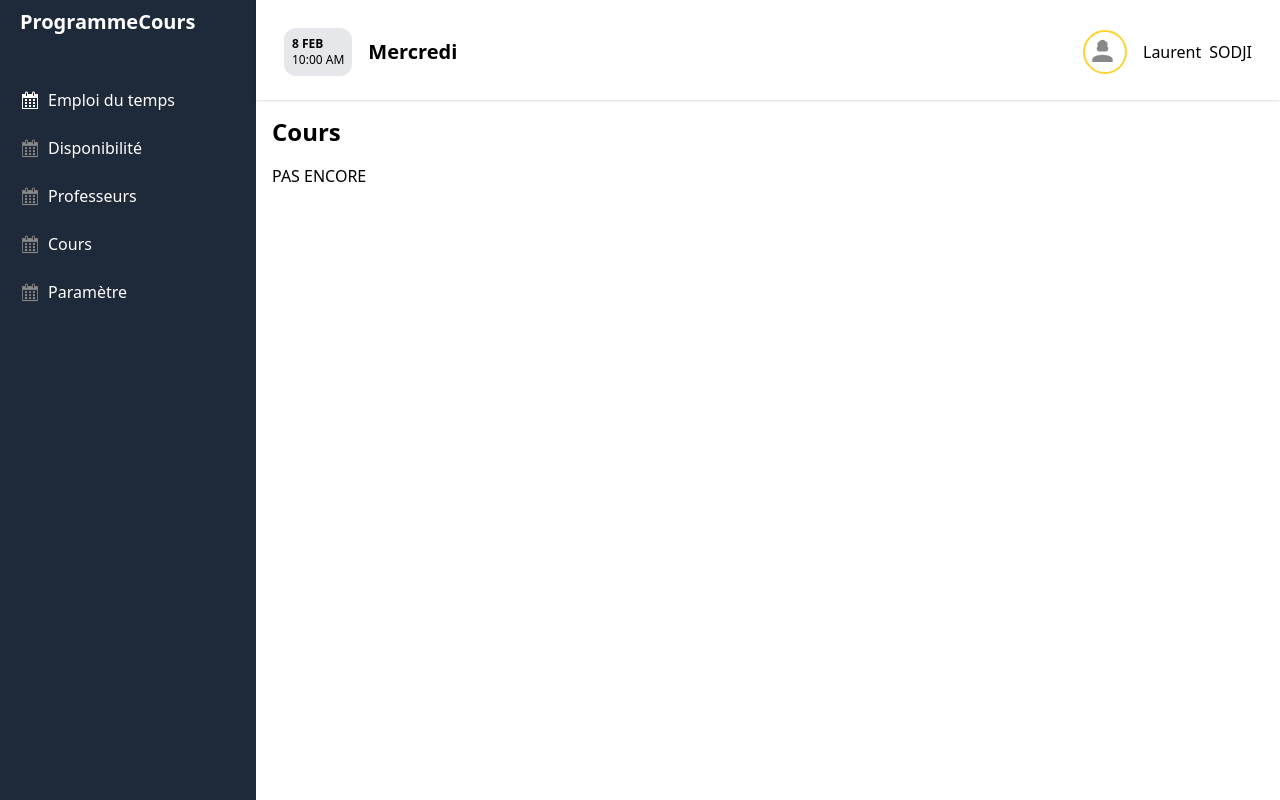
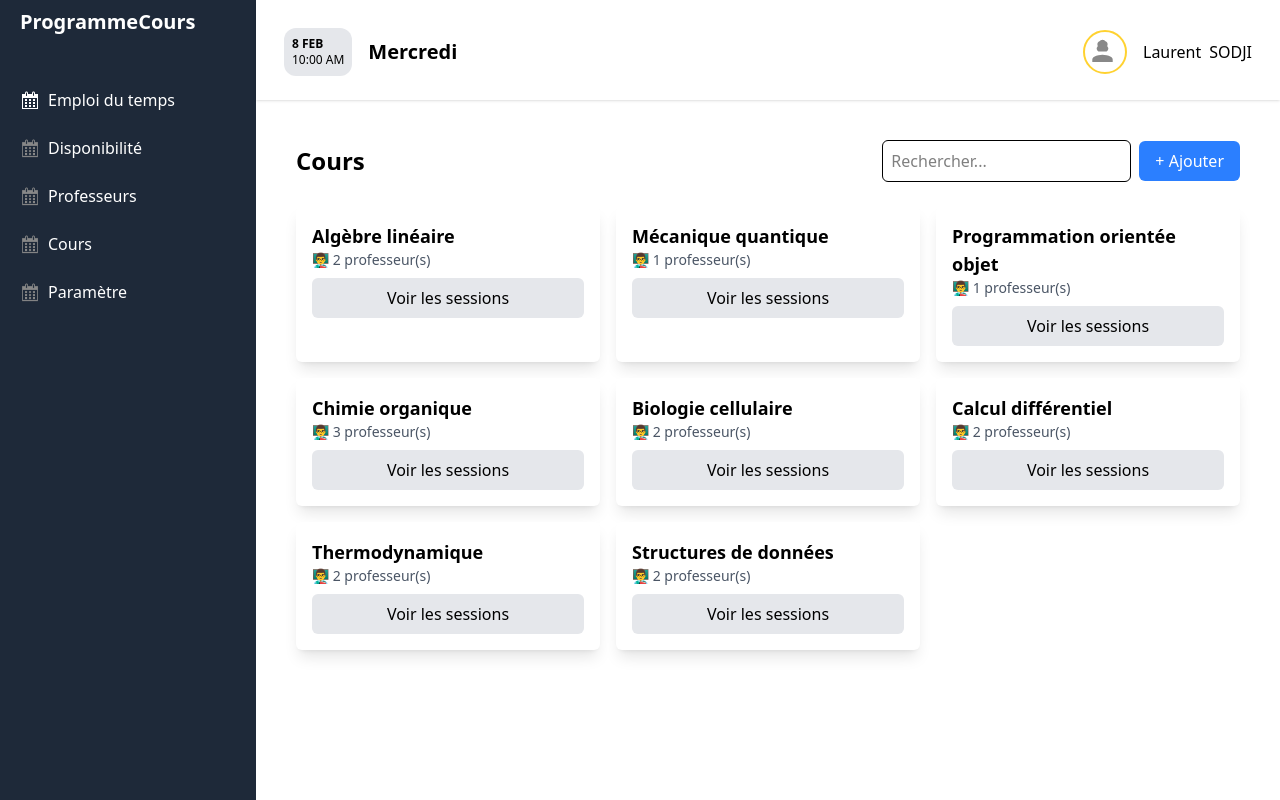
Before and after one commit to Beunador10/GestionProgrammeCours, a Vue app: page /cours in a window 1280 px wide. Built offline with nearby package versions, Linux system fonts and the light colour scheme.

Commit message:
Page Cours

```diff
--- a/src/components/AuthForm.vue
+++ b/src/components/AuthForm.vue
@@ -50,6 +50,7 @@ export default {
       sexe: "",
       email: "",
       password: "",
+      confirmPassword: '',
     },
     errors: {}, // Erreurs spécifiques par champ
   };
@@ -108,7 +109,7 @@ export default {
     this.validateEmail();
     this.validatePassword();
 
-      // 🔴 Vérifier s'il y a des erreurs en fonction du type de formulaire
+    // Vérifier s'il y a des erreurs en fonction du type de formulaire
     if (this.isRegister) {
       // Si on est en mode inscription, on vérifie toutes les erreurs
       for (let key in this.errors) {
@@ -122,7 +123,6 @@ export default {
         isValid = false;
       }
     }
-
 
     // 🔴 Ajoute cette ligne pour voir les erreurs dans la console
     console.log("Erreurs de validation :", this.errors)
--- /dev/null
+++ b/src/components/CoursForm.vue
@@ -0,0 +1,31 @@
+<template>
+  <div class="fixed inset-0 flex items-center justify-center bg-black bg-opacity-50">
+    <div class="bg-white p-6 rounded-md w-96 shadow-lg">
+      <h2 class="text-xl font-bold mb-4">Ajouter un cours</h2>
+      <input type="text" v-model="course.name" placeholder="Nom du cours" class="border p-2 w-full rounded-md mb-3" />
+      <input type="number" v-model="course.professors" placeholder="Nombre de professeurs" class="border p-2 w-full rounded-md mb-3" />
+      <div class="flex justify-end space-x-2">
+        <button @click="$emit('close')" class="px-4 py-2 border rounded-md">Annuler</button>
+        <button @click="submit" class="px-4 py-2 bg-blue-500 text-white rounded-md">Enregistrer</button>
+      </div>
+    </div>
+  </div>
+</template>
+
+<script>
+export default {
+  data() {
+    return {
+      course: { name: '', professors: 0 },
+    };
+  },
+  methods: {
+    submit() {
+      if (this.course.name && this.course.professors > 0) {
+        this.$emit('add-course', { ...this.course });
+        this.course = { name: '', professors: 0 };
+      }
+    },
+  },
+};
+</script>
--- /dev/null
+++ b/src/components/CoursGrid.vue
@@ -0,0 +1,25 @@
+<template>
+    <div class="grid grid-cols-3 gap-4">
+      <div v-for="course in filteredCourses" :key="course.name" class="bg-white p-4 rounded-md shadow-lg">
+        <h3 class="text-lg font-semibold">{{ course.name }}</h3>
+        <p class="text-gray-600 text-sm">👨‍🏫 {{ course.professors }} professeur(s)</p>
+        <router-link to="/emploi-du-temps" class="mt-2 block text-center bg-gray-200 p-2 rounded-md">Voir les sessions</router-link>
+      </div>
+    </div>
+  </template>
+
+  <script>
+  export default {
+    props: {
+      courses: Array,
+      searchQuery: String,
+    },
+    computed: {
+      filteredCourses() {
+        return this.courses.filter(course =>
+          course.name.toLowerCase().includes(this.searchQuery.toLowerCase())
+        );
+      },
+    },
+  };
+  </script>
--- a/src/views/CoursView.vue
+++ b/src/views/CoursView.vue
@@ -1,13 +1,48 @@
 <template>
-  <div>
-    <h1 class="text-2xl font-bold mb-4">Cours</h1>
-    <!-- Votre contenu pour les cours -->
-    <p>PAS ENCORE</p>
+  <div class="flex h-screen">
+    <main class="flex-1 p-6">
+      <div class="flex justify-between items-center mb-6">
+        <h2 class="text-2xl font-bold">Cours</h2>
+        <div class="flex items-center space-x-2">
+          <input type="text" v-model="searchQuery" placeholder="Rechercher..." class="border p-2 rounded-md" />
+          <button @click="showForm = true" class="bg-blue-500 text-white px-4 py-2 rounded-md">+ Ajouter</button>
+        </div>
+      </div>
+
+      <CoursGrid :courses="courses" :searchQuery="searchQuery" />
+    </main>
+
+    <CoursForm v-if="showForm" @close="showForm = false" @add-course="addCourse" />
   </div>
 </template>
 
-<script setup>
+<script>
+import CoursGrid from "@/components/CoursGrid.vue";
+import CoursForm from "@/components/CoursForm.vue";
+
+export default {
+  components: { CoursGrid, CoursForm },
+  data() {
+    return {
+      showForm: false,
+      searchQuery: '',
+      courses: [
+        { name: "Algèbre linéaire", sessions: 2, professors: 2 },
+        { name: "Mécanique quantique", sessions: 1, professors: 1 },
+        { name: "Programmation orientée objet", sessions: 1, professors: 1 },
+        { name: "Chimie organique", sessions: 4, professors: 3 },
+        { name: "Biologie cellulaire", sessions: 2, professors: 2 },
+        { name: "Calcul différentiel", sessions: 2, professors: 2 },
+        { name: "Thermodynamique", sessions: 1, professors: 2 },
+        { name: "Structures de données", sessions: 2, professors: 2 },
+      ],
+    };
+  },
+  methods: {
+    addCourse(course) {
+      this.courses.push(course);
+      this.showForm = false;
+    },
+  },
+};
 </script>
-
-<style scoped>
-</style>
```
Also changed, not shown: 1 other file (tests, documents, lock files or other folders). Lines whose indentation alone changed are shown as unchanged.
